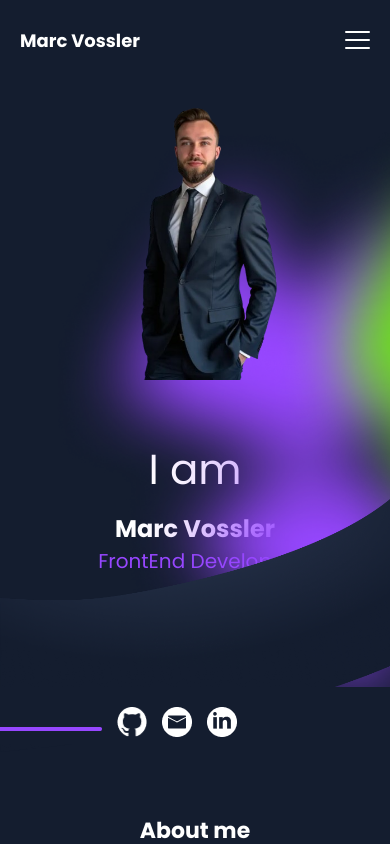
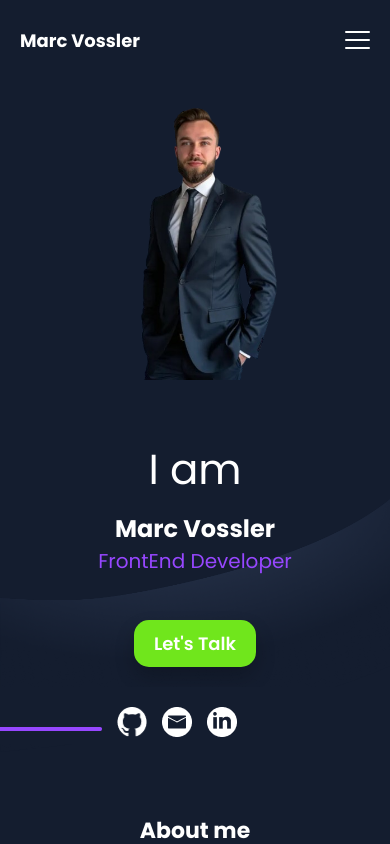
Before and after one commit to DerBlockProgrammer/MeinPortfolio, an Angular app in the folder eigenesPortfolio/: page / in a window 390 px wide. Shown: the top 844 px of the page. Built offline with nearby package versions, Linux system fonts and the light colour scheme.

Commit message:
responsive!

```diff
--- a/eigenesPortfolio/src/app/mainPage/mainPage.component.html
+++ b/eigenesPortfolio/src/app/mainPage/mainPage.component.html
@@ -1,5 +1,5 @@
 <section>
-    <app-titel-view-me></app-titel-view-me>
+    <app-titel-view-me class="test"></app-titel-view-me>
     <div>
         <img class="shape" src="HeroBackground.png" alt="">
     </div>
--- a/eigenesPortfolio/src/app/mainPage/mainPage.component.scss
+++ b/eigenesPortfolio/src/app/mainPage/mainPage.component.scss
@@ -4,4 +4,9 @@
     z-index: 1;
     position: absolute;
     height: 253px
+
 }
+.test{
+    position: relative;
+    z-index: 1000;
+}
--- a/eigenesPortfolio/src/app/mainPage/portfolio/portfolio.component.html
+++ b/eigenesPortfolio/src/app/mainPage/portfolio/portfolio.component.html
@@ -21,7 +21,7 @@
             </div>
         </div>
         <div class="portfolio-card">
-            <img src="./portfolio\Sharkie.png" alt="Sharkie Project">
+            <img src="./portfolio\Sharkie.png" alt="El Pollo Loco">
             <div class="portfolio-details">
                 <h3>Sharkie</h3>
                 <p class="technologies">JavaScript | HTML | CSS</p>
--- a/eigenesPortfolio/src/app/mainPage/titel-view-me/titel-view-me.component.html
+++ b/eigenesPortfolio/src/app/mainPage/titel-view-me/titel-view-me.component.html
@@ -1,7 +1,7 @@
 <section>
-    <div class="background-green">
+    <!-- <div class="background-green">
         <img src="./background/photoshadows.png" alt="">
-    </div>
+    </div> -->
     <div class="content-wrapper">
         <div class="photo">
             <img src="sergej.png" alt="">
--- a/eigenesPortfolio/src/app/mainPage/titel-view-me/titel-view-me.component.scss
+++ b/eigenesPortfolio/src/app/mainPage/titel-view-me/titel-view-me.component.scss
@@ -1,6 +1,6 @@
 section {
     position: relative;
-    background-color: #141D2F;
+    // background-color: #141D2F;
     display: flex;
     justify-content: center;
     align-items: center;
@@ -52,6 +52,7 @@ section {
         justify-content: center;
         align-items: flex-start;
         position: relative;
+        z-index: 100;
 
         .iam-and-name {
             display: flex;
--- a/eigenesPortfolio/src/styles.scss
+++ b/eigenesPortfolio/src/styles.scss
@@ -3,6 +3,15 @@
     padding: 0;
     font-family: 'Poppins';
 }
+body{
+  background-color: #141D2F;
+}
+// app-titel-view {
+//   z-index: 100000000;
+//     position: relative;
+
+// }
+
 
 
 @font-face {
```
